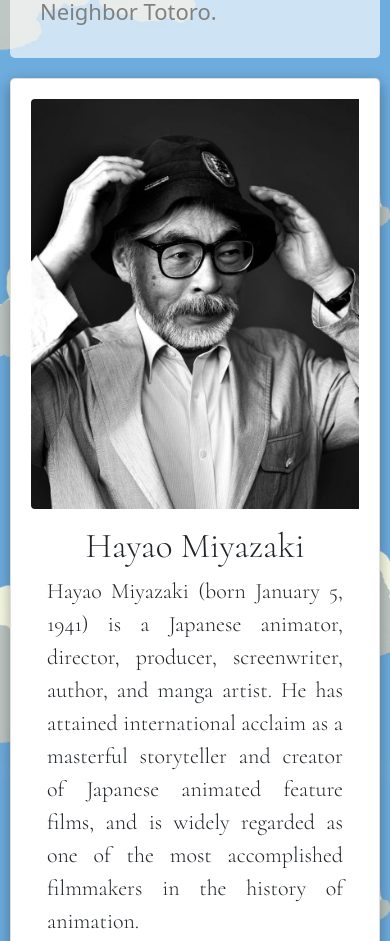
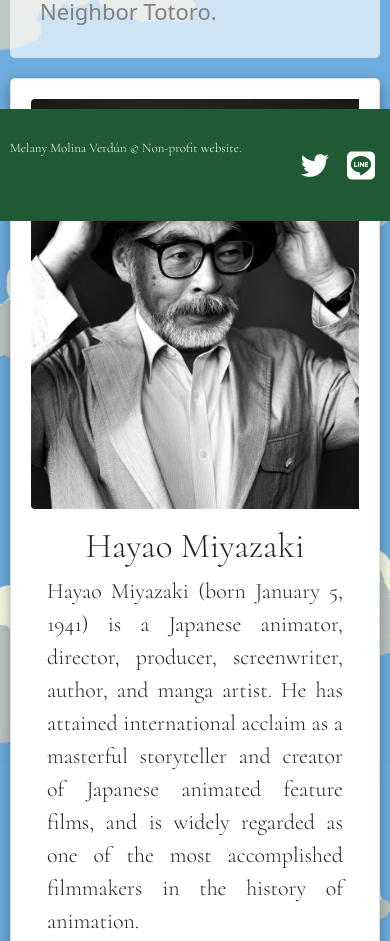
Before and after one commit to melmln/Studio-Ghibli, a website: page Pages/Founders.html in a window 390 px wide. Shown: the part 623-1564 px from the top of the page. Drawn offline with nearby package versions, Linux system fonts and the light colour scheme.

Commit message:
Footer fixed

```diff
--- a/scss/_footer.scss
+++ b/scss/_footer.scss
@@ -5,7 +5,7 @@
 }
 
 footer {
-    position: relative;
+    position: fixed;
     z-index: 2;
     bottom: 0;
     left: 0;
--- a/scss/_founders.scss
+++ b/scss/_founders.scss
@@ -28,6 +28,7 @@
 .founders__container {
     @include center ();
     flex-wrap: wrap;
+    margin-bottom: 150px;
 
     .card {
         margin: 3rem;
--- a/scss/_media-queries.scss
+++ b/scss/_media-queries.scss
@@ -205,7 +205,7 @@
     }
 
     footer {
-        position: none;
+        position: fixed;
         padding: 30px;
         margin-top: 200px;
         padding-left: 10px;
```
Also changed, not shown: css/style1.css.
